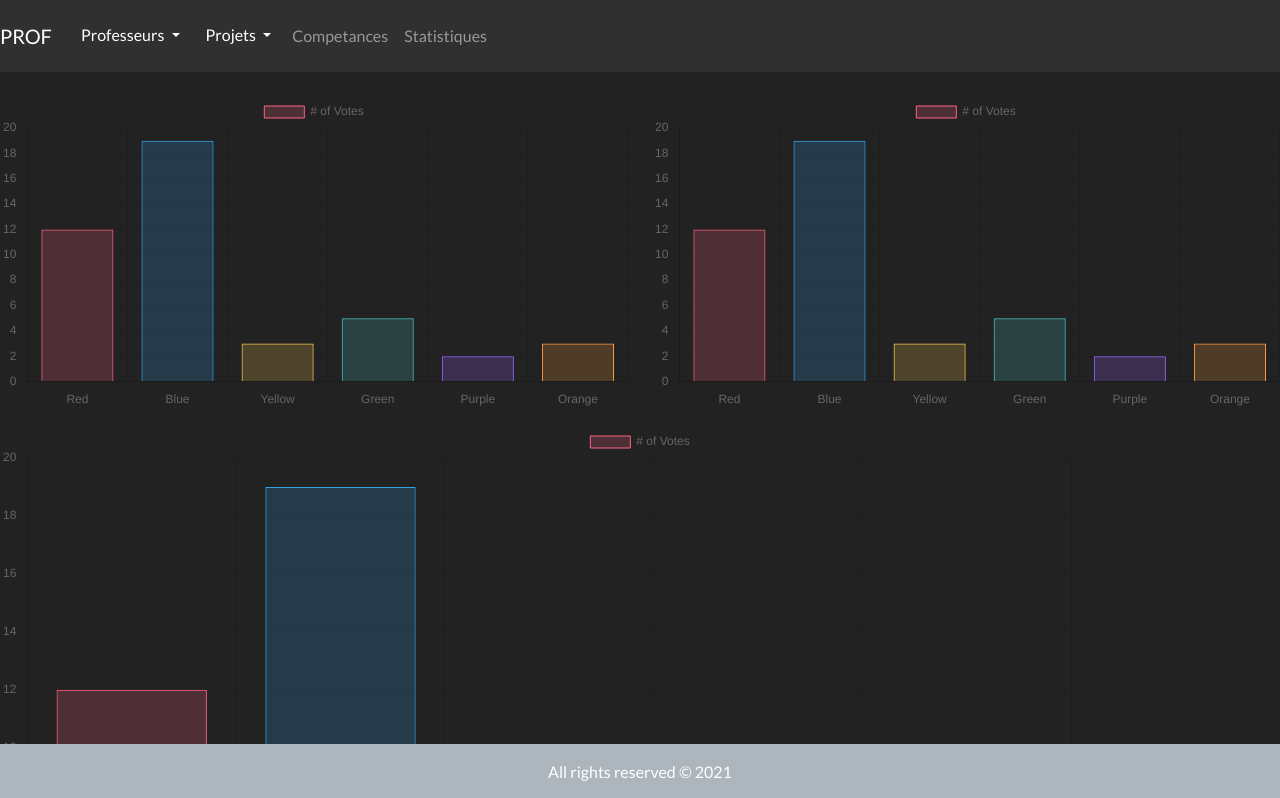
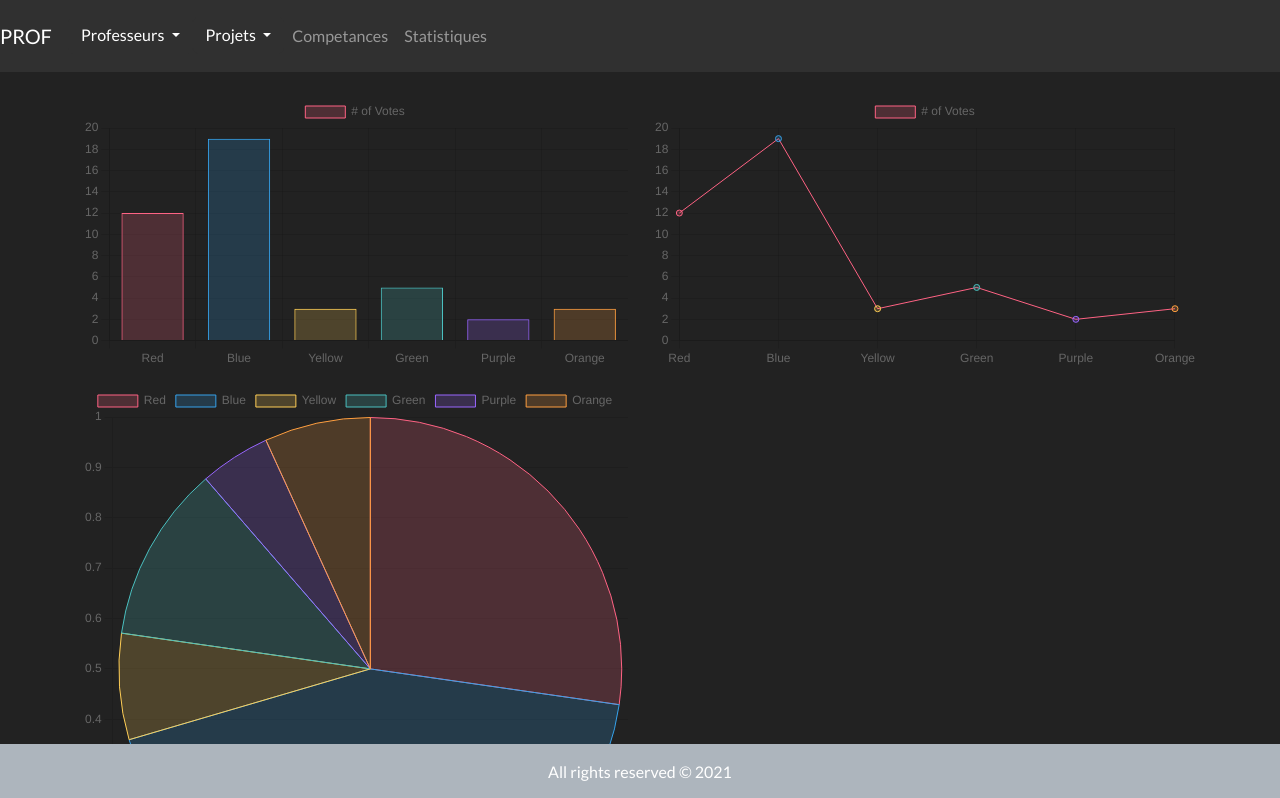
Before and after one commit to Mouad-Louhibi/Gestion-Professeurs, an Angular app: page / in a window 1280 px wide. Shown: the top 798 px of the page. Built offline with nearby package versions, Linux system fonts and the light colour scheme; no server answers.

Commit message:
Multi charts

```diff
--- a/angular.json
+++ b/angular.json
@@ -103,7 +103,8 @@
               "src/assets"
             ],
             "styles": [
-              "src/styles.scss"
+              "src/styles.scss",
+              "./node_modules/bootswatch/dist/darkly/bootstrap.min.css"
             ],
             "scripts": []
           }
--- a/package.json
+++ b/package.json
@@ -22,6 +22,7 @@
     "chart.js": "^3.3.2",
     "cors": "^2.8.5",
     "git": "^0.1.5",
+    "lodash": "^4.17.21",
     "rxjs": "~6.6.0",
     "tslib": "^2.1.0",
     "zone.js": "~0.11.4"
--- a/src/app/components/dashboard/chart/chart.component.ts
+++ b/src/app/components/dashboard/chart/chart.component.ts
@@ -1,5 +1,4 @@
 import { AfterViewInit, Component, Input, OnInit } from '@angular/core';
-
 import { Chart, registerables } from 'chart.js';
 
 Chart.register(...registerables)
@@ -12,14 +11,14 @@ Chart.register(...registerables)
 export class ChartComponent implements AfterViewInit {
 
   @Input('my-id') myId = '';
-  // @Input('type') type = 'bar';
+  @Input('type') type = 'bar';
+  @Input('data') data = [];
 
   constructor() { }
 
   ngAfterViewInit() {
-    new Chart(this.myId, {
-      // type: this.type,
-      type: 'bar',
+    var myChart = new Chart(this.myId, {
+      type: this.type,
       data: {
         labels: ['Red', 'Blue', 'Yellow', 'Green', 'Purple', 'Orange'],
         datasets: [{
--- a/src/app/components/dashboard/dashboard.component.html
+++ b/src/app/components/dashboard/dashboard.component.html
@@ -1,14 +1,16 @@
+<div class="container">
   <div class="row my-3">
     <div class="col-md-6">
-    <app-chart my-id="chart1" type="bar"></app-chart>
+      <app-chart [data]="profs" my-id="chart1" type="bar"></app-chart>
     </div>
     <div class="col-md-6">
-    <app-chart my-id="chart2" type="line"></app-chart>
+      <app-chart [data]="profs" my-id="chart2" type="line"></app-chart>
     </div>
   </div>
 
   <div class="row">
-  <div class="col-md-12">
-    <app-chart my-id="chart3" type="pie"></app-chart>
+    <div class="col-md-6">
+      <app-chart [data]="profs" my-id="chart3" type="pie"></app-chart>
     </div>
   </div>
+</div>
--- a/src/app/components/dashboard/dashboard.component.ts
+++ b/src/app/components/dashboard/dashboard.component.ts
@@ -1,4 +1,5 @@
 import { Component, OnInit } from '@angular/core';
+import { ProfesseurService } from 'src/app/services/professeur.service';
 
 @Component({
   selector: 'app-dashboard',
@@ -7,7 +8,20 @@ import { Component, OnInit } from '@angular/core';
 })
 export class DashboardComponent implements OnInit {
 
-  constructor() { }
+  public profs: any = [
+    {
+      // fullName: 'Mouad Louhibi',
+      nbrCompetances: 10
+    },
+    {
+      // fullName: 'Mouad Louhibi',
+      nbrCompetances: 10
+    }
+  ]
+
+  constructor(private service:ProfesseurService) {
+    // this.profs = this.service.getProfs();
+  }
 
   ngOnInit(): void { }
 
```
Also changed, not shown: 1 other file (tests, documents, lock files or other folders). Lines whose indentation alone changed are shown as unchanged.
